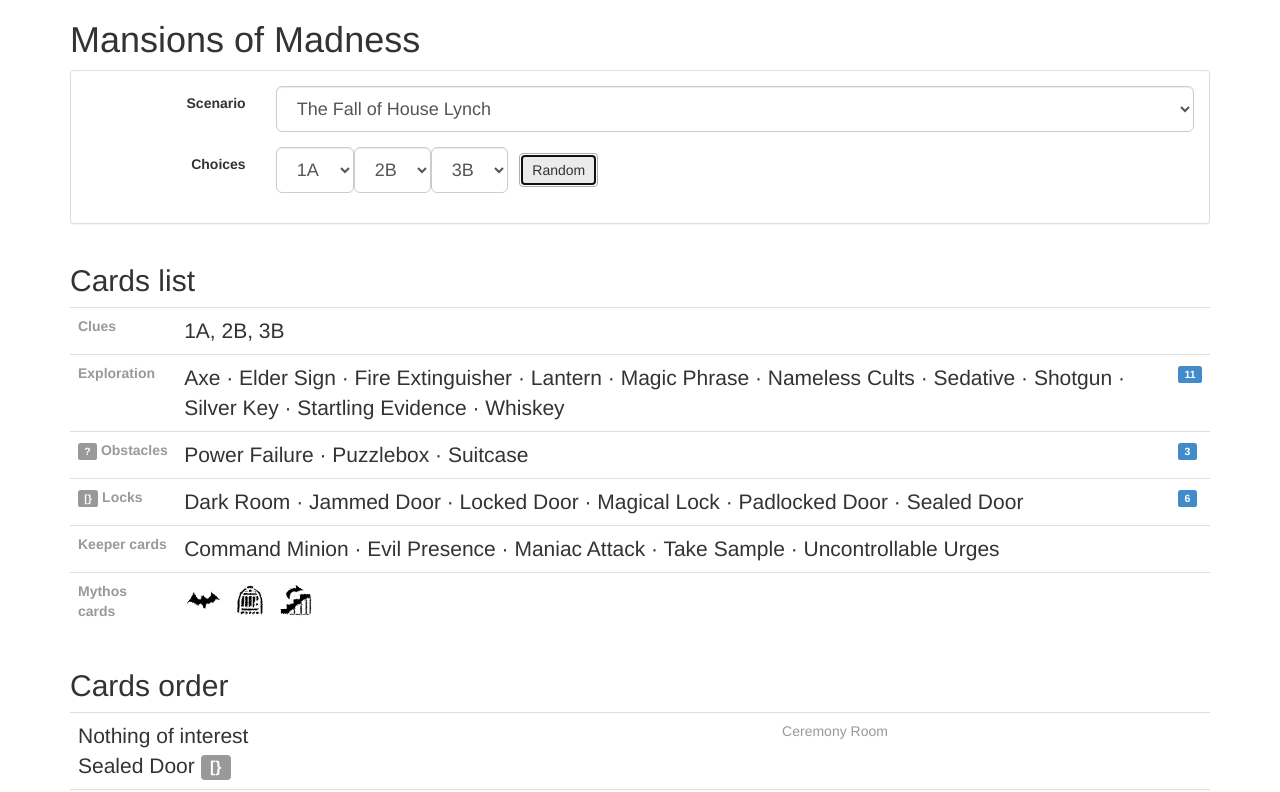
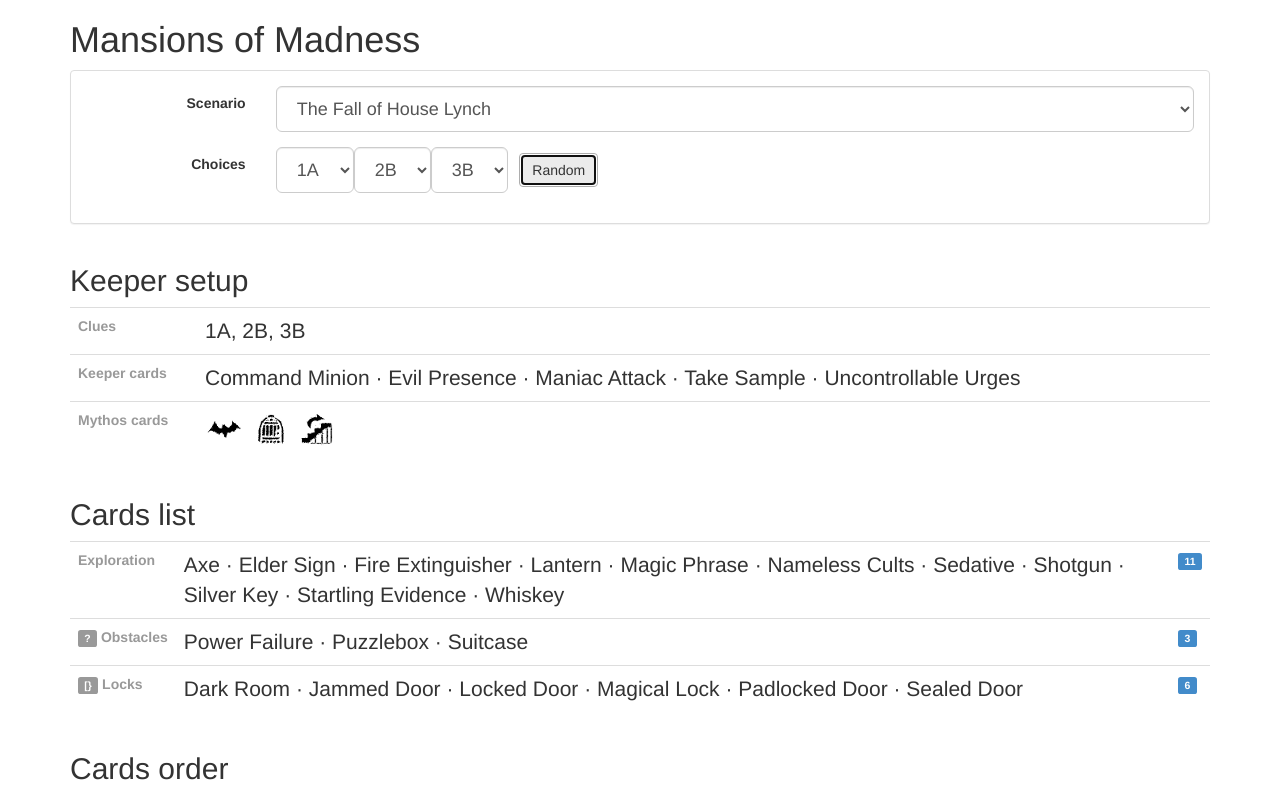
Before and after one commit to technix/mom_scenario_setup, a plain HTML site: page index.html in a window 1280 px wide. Both pictures are taken after a click on the button "Random". Shown: the top 792 px of the page. Drawn offline with Linux system fonts and the light colour scheme.

Commit message:
separate keeper setup info

```diff
--- a/index.html
+++ b/index.html
@@ -53,7 +53,7 @@
 
 <div class="row" ng-class="{hide : setup.cards.length == 0}">
     <div class="col-xs-12" >
-    <h2>Cards list</h2>
+    <h2>Keeper setup</h2>
 
     <table class="table">
     <tbody>
@@ -64,6 +64,29 @@
         </td>
         <td></td>
     </tr>
+    <tr>
+        <th class="text-muted"><nbsp>Keeper cards</nbsp></th>
+        <td class="lead">
+            <span ng-repeat="card in setup.k_cards">{{keeper_cards[card]}}{{ $last ? '' : ' &middot; ' }}</span>
+        </td>
+        <td></td>
+    </tr>
+    <tr>
+        <th class="text-muted"><nbsp>Mythos cards</nbsp></th>
+        <td class="lead">
+            <span ng-repeat="card in setup.m_cards"><img ng-src="{{mythos_cards[card]}}" style="width: 40px; height: 40px">&nbsp;</span>
+        </td>
+        <td></td>
+    </tr>
+    </tbody>
+    </table>
+    </div>
+
+    <div class="col-xs-12" >
+    <h2>Cards list</h2>
+
+    <table class="table">
+    <tbody>
     <tr>
         <th class="text-muted">Exploration</th>
         <td class="lead">
@@ -89,20 +112,6 @@
         <th class="text-muted">Extra cards</th>
         <td class="lead">
             <span ng-repeat="card in setup.cards['x']">{{cards[card].name}}{{ $last ? '' : ' &middot; ' }}</span>
-        </td>
-        <td></td>
-    </tr>
-    <tr>
-        <th class="text-muted"><nbsp>Keeper cards</nbsp></th>
-        <td class="lead">
-            <span ng-repeat="card in setup.k_cards">{{keeper_cards[card]}}{{ $last ? '' : ' &middot; ' }}</span>
-        </td>
-        <td></td>
-    </tr>
-    <tr>
-        <th class="text-muted"><nbsp>Mythos cards</nbsp></th>
-        <td class="lead">
-            <span ng-repeat="card in setup.m_cards"><img ng-src="{{mythos_cards[card]}}" style="width: 40px; height: 40px">&nbsp;</span>
         </td>
         <td></td>
     </tr>
```
